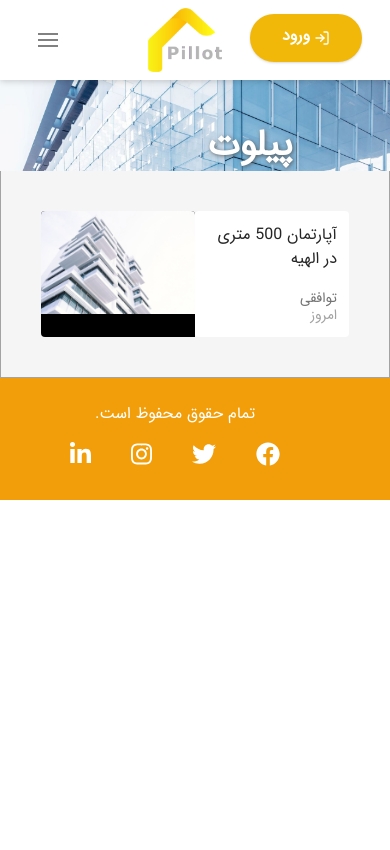
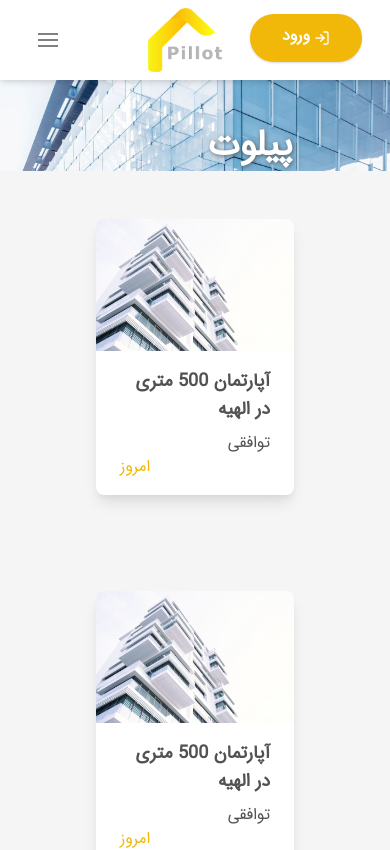
Before and after one commit to SaharMirkamrani/pillot, a React (Create React App) app: page /buyandsell in a window 390 px wide. Shown: the top 850 px of the page. Built offline with nearby package versions, Linux system fonts and the light colour scheme.

Commit message:
Add cards and animation for mobile menu

```diff
--- /dev/null
+++ b/src/components/Cards.jsx
@@ -0,0 +1,16 @@
+import ProductBanner from './ProductBanner'
+
+const arr = [1,2,3,4,5,6,7,8,9]
+
+const Cards = () => {
+  return (
+    <>
+		<div className="flex flex-wrap lg:mx-28 md:mx-8 mx-10 px-4 sm:mx-0 flex-shrink">
+		{arr.map((item)=> <ProductBanner />)}
+		</div>
+
+    </>
+  );
+};
+
+export default Cards;
--- a/src/components/Header.jsx
+++ b/src/components/Header.jsx
@@ -1,4 +1,4 @@
-import { Disclosure, Menu } from '@headlessui/react';
+import { Disclosure, Menu, Transition } from '@headlessui/react';
 import Logo from '../assets/logo.png';
 import styles from '../styles/main.module.css';
 import Login from './Login';
@@ -7,7 +7,7 @@ import Hamburger from './HamburgerIcon';
 import { Link } from 'react-router-dom';
 
 const navigation = [
-  { name: ' آیتم یک', href: '/item1', current: true },
+  { name: 'آیتم یک', href: '/item1', current: true },
   { name: 'آیتم دو', href: '/item2', current: false },
   { name: 'آیتم سه', href: '/item3', current: false },
 ];
@@ -16,17 +16,16 @@ function classNames(...classes) {
   return classes.filter(Boolean).join(' ');
 }
 
-const Header = ({token}) => {
+const Header = ({ token }) => {
   return (
     <Disclosure as="nav" className="bg-white shadow-md sticky top-0 z-50">
-      {() => (
+      {({ open }) => (
         <div className={styles.header}>
           <div className="max-w-7xl mx-auto px-4 sm:px-10 lg:px-18">
             <div className="relative flex items-center justify-between h-20">
               <div className="absolute inset-y-0 left-0 flex items-center md:hidden">
                 {/* Mobile menu button*/}
                 <Disclosure.Button className="inline-flex items-center justify-center p-2 text-gray-400 focus:outline-none">
-                  <span className="sr-only">Open main menu</span>
                   <Hamburger />
                 </Disclosure.Button>
               </div>
@@ -37,7 +36,7 @@ const Header = ({token}) => {
                     <img
                       className="lg:block h-16 w-auto pr-5"
                       src={Logo}
-                      alt="Workflow"
+                      alt="logo"
                     />
                   </Link>
                 </div>
@@ -67,13 +66,21 @@ const Header = ({token}) => {
               <div className="absolute inset-y-0 right-0 flex items-center pr-2 md:static md:inset-auto md:ml-6 md:pr-0">
                 {/* Profile dropdown */}
                 <Menu as="div" className="ml-0 relative">
-                  {/* {token !== "" ? <Login /> : <SignUp />} */}
                   <Login token={token} />
                 </Menu>
               </div>
             </div>
             {/* mobile menu */}
-            <Disclosure.Panel className="lg:hidden">
+            <Transition
+              show={open}
+              enter="transition-opacity duration-500"
+              enterFrom="opacity-0"
+              enterTo="opacity-100"
+              leave="transition-opacity duration-250"
+              leaveFrom="opacity-100"
+              leaveTo="opacity-0"
+            >
+              <Disclosure.Panel className="lg:hidden transition duration-500">
                 <div className="px-2 pt-2 pb-3 space-y-1">
                   {navigation.map((item) => (
                     <Link
@@ -92,6 +99,7 @@ const Header = ({token}) => {
                   ))}
                 </div>
               </Disclosure.Panel>
+            </Transition>
           </div>
         </div>
       )}
--- a/src/components/ProductBanner.jsx
+++ b/src/components/ProductBanner.jsx
@@ -3,43 +3,19 @@ import pic from '../assets/sample.jpg';
 const ProductBanner = () => {
   return (
     <>
-      <div className="p-10 m-auto flex flex-row justify-center border-r border-b border-l border-gray-400">
-        <div className="bg-white rounded w-5/6 flex items-right flex-col justify-between">
-          <div className="p-3">
-            <h3 className="text-md text-gray-800">
-              {' '}
+      <div className="w-full sm:w-1/2 lg:w-1/3 p-10 my-2">
+        <div className="rounded-lg overflow-hidden shadow-lg bg-white hover:shadow-2xl transition duration-300">
+          <img src={pic} alt="thumbnail" className="w-full" />
+          <div className="px-6 pt-4 pb-10 relative">
+            <div className="font-semibold text-lg mb-2 text-gray-600">
               آپارتمان 500 متری در الهیه
-            </h3>
-            <div>
-              <p className="text-sm font-medium text-gray-500 leading-none pt-5">
-                توافقی
-              </p>
-              <p className="text-sm text-gray-400">امروز</p>
             </div>
+            <p className="text-gray-600 text-base">توافقی</p>
+            <p className="text-yellow text-base text-xs absolute left-6">امروز</p>
           </div>
-        </div>
-        <div className="rounded-t rounded-t-none rounded-l overflow-hidden bg-black w-64">
-          <img src={pic} alt="itemPic" className="" />
+
         </div>
       </div>
-
-      {/*
-      <div class="p-10">
-      <div className=" w-full lg:max-w-full lg:flex">
-
-      <div className="border-r border-b border-l border-gray-400 lg:border-l-0 lg:border-t lg:border-gray-400 bg-white rounded-b lg:rounded-b-none lg:rounded-r p-4 flex flex-col justify-between leading-normal">
-        <div className="flex items-center">
-          <div className="text-sm">
-            <p className="text-gray-900 leading-none">توافقی</p>
-            <p className="text-gray-600">امروز</p>
-          </div>
-        </div>
-      </div>
-      <div className="h-48 lg:h-auto lg:w-48 flex-none bg-cover rounded-t lg:rounded-t-none lg:rounded-l text-center overflow-hidden">
-      <img src={pic} alt="itemPic" />
-      </div>
-    </div>
-  </div> */}
     </>
   );
 };
--- a/src/pages/BuyandSell.jsx
+++ b/src/pages/BuyandSell.jsx
@@ -1,11 +1,11 @@
 import BackgroundLanding from '../components/BackgroundLanding';
-import SingleCategory from '../components/ProductBanner';
+import Cards from '../components/Cards'
 
 const BuyandSell = () => {
   return (
     <>
       <BackgroundLanding />
-			<SingleCategory />
+			<Cards />
     </>
   );
 };
```
Also changed, not shown: src/index.css (line endings or trailing spaces). Lines whose indentation alone changed are shown as unchanged.
